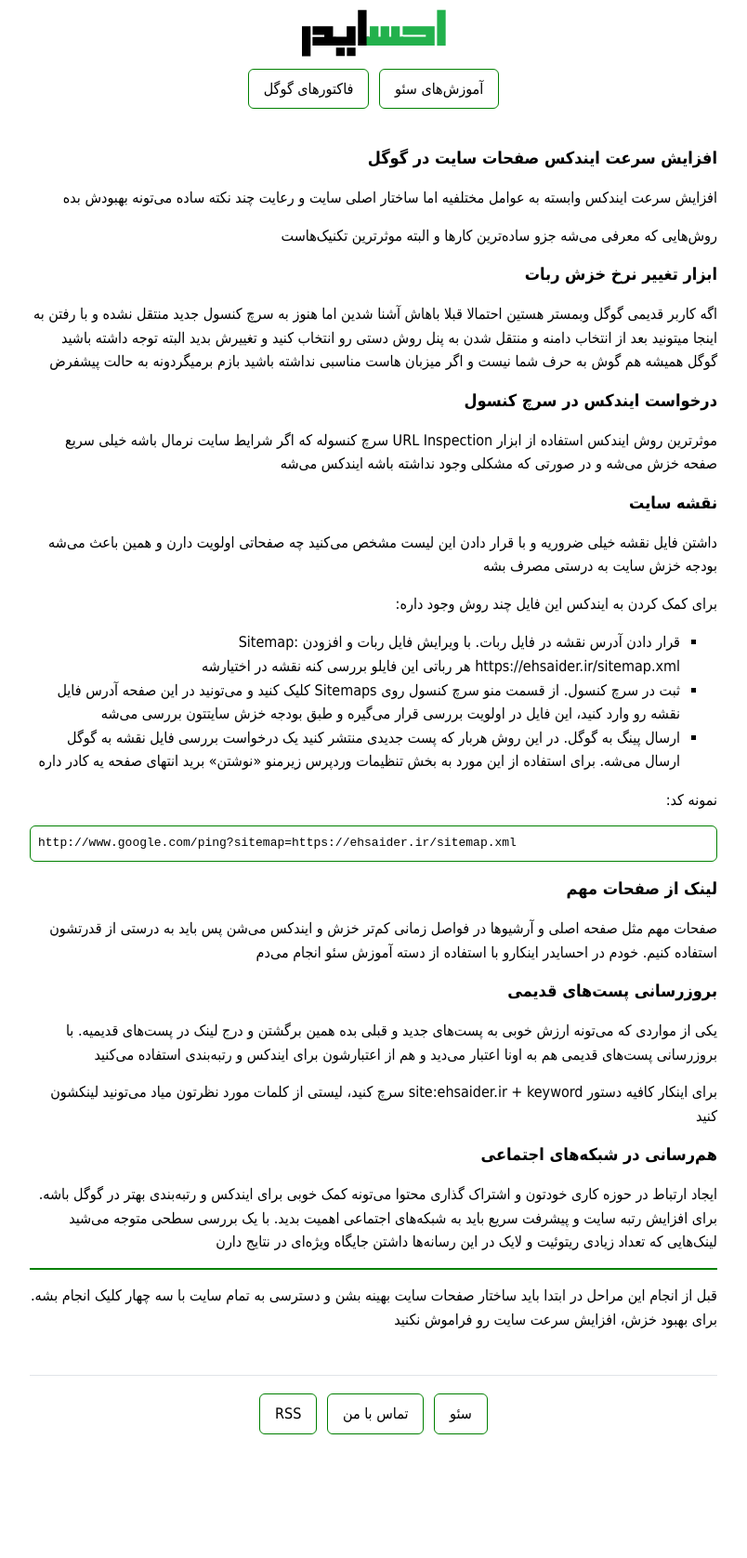
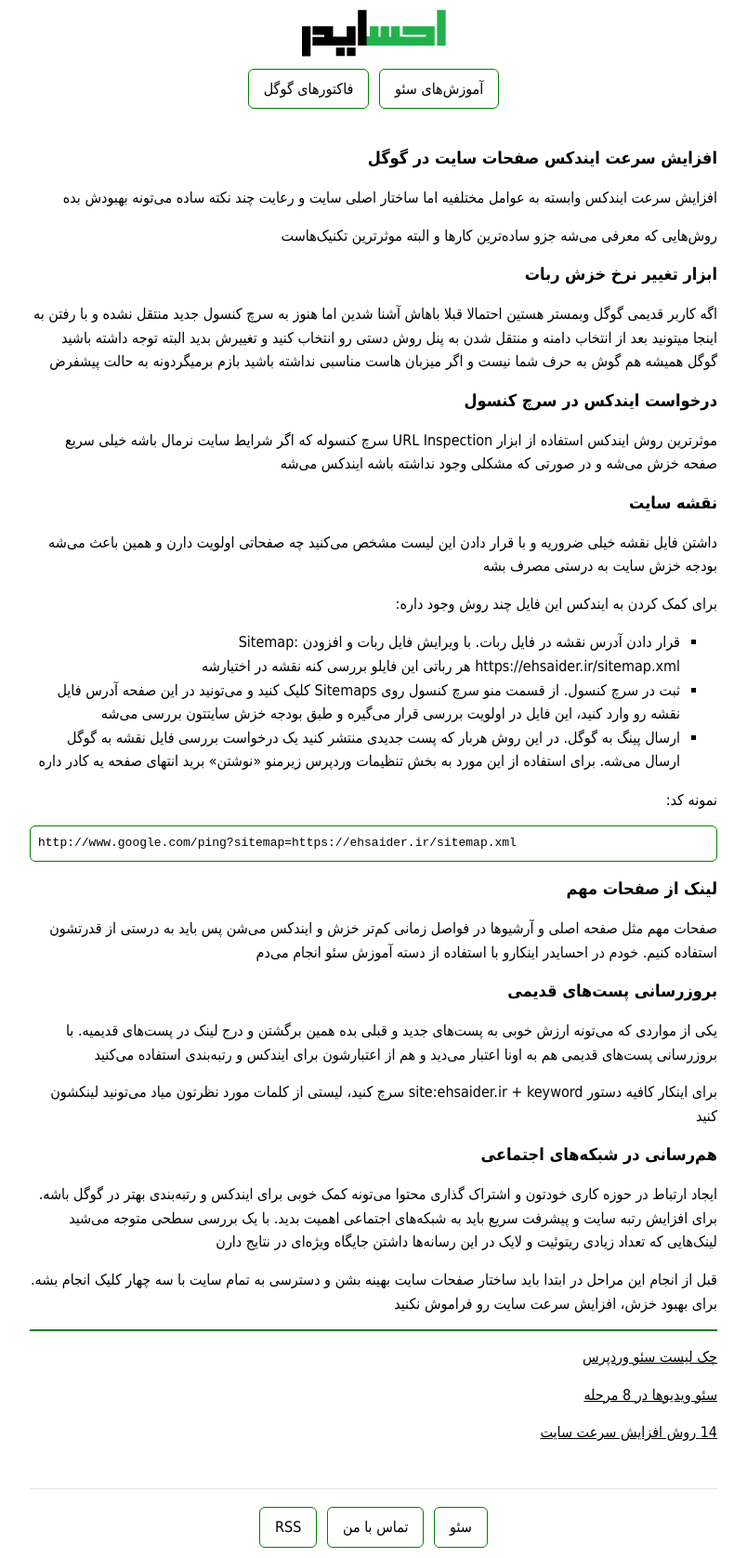
Before and after one commit to darkblog/darkblog.github.io, a Jekyll site: the page built from _posts/2021-5-2-google-index.md, in a window 1280 px wide. Shown: the whole page at 93% size, without its empty margins (238-1042 px from the left). Built offline with Jekyll 4.4.1, drawn with Linux system fonts in a browser that asks for light colours; before the commit the page ends 1554 px from its top, so only the background shows below that.

Commit message:
Update 2021-5-2-google-index.md

```diff
--- a/_posts/2021-5-2-google-index.md
+++ b/_posts/2021-5-2-google-index.md
@@ -45,6 +45,9 @@
 
 ایجاد ارتباط در حوزه کاری خودتون و اشتراک گذاری محتوا می‌تونه کمک خوبی برای ایندکس و رتبه‌بندی بهتر در گوگل باشه. برای افزایش رتبه سایت و پیشرفت سریع باید به شبکه‌های اجتماعی اهمیت بدید. با یک بررسی سطحی متوجه می‌شید لینک‌هایی که تعداد زیادی ریتوئیت و لایک در این رسانه‌ها داشتن جایگاه ویژه‌ای در نتایج دارن
 
+قبل از انجام این مراحل در ابتدا باید ساختار صفحات سایت بهینه بشن و دسترسی به تمام سایت با سه چهار کلیک انجام بشه. برای بهبود خزش، افزایش سرعت سایت رو فراموش نکنید
+
 ***
-
-قبل از انجام این مراحل در ابتدا باید ساختار صفحات سایت بهینه بشن و دسترسی به تمام سایت با سه چهار کلیک انجام بشه. برای بهبود خزش، افزایش سرعت سایت رو فراموش نکنید
+{% for post in site.posts limit:3 %}
+<a href="{{ site.url }}{{ post.url }}">{{ post.title }}</a>
+{% endfor %}
```
